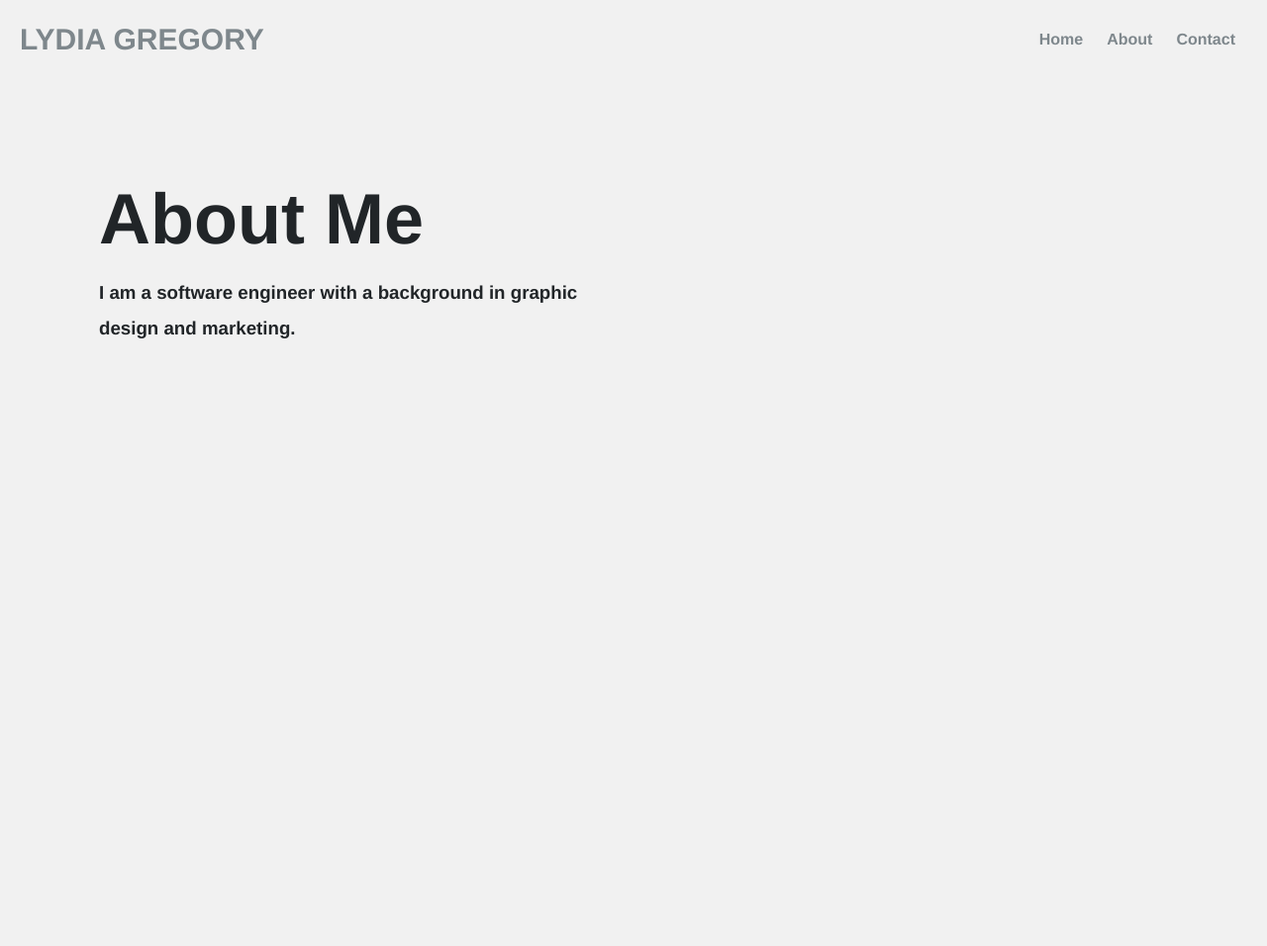
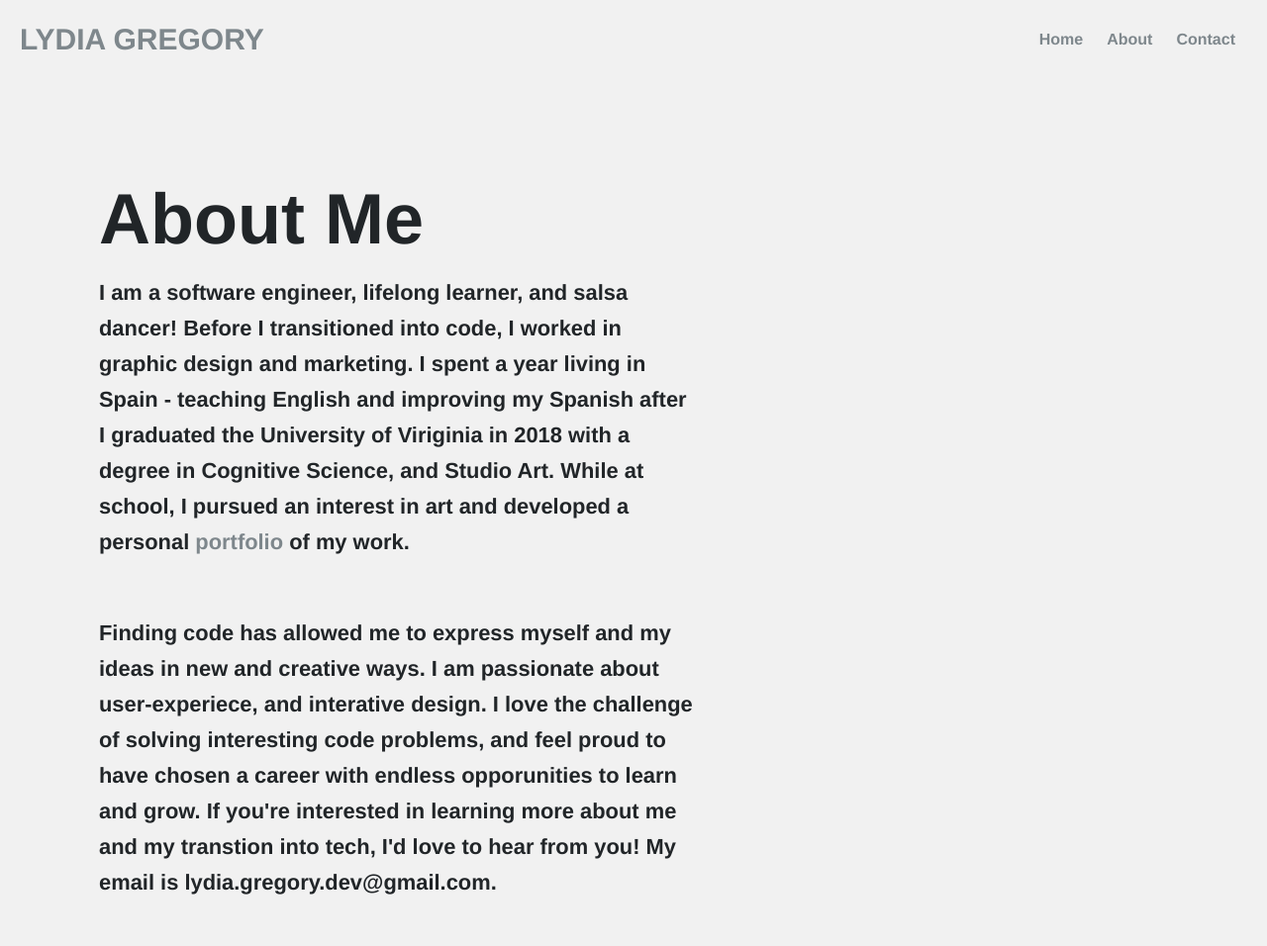
Before and after one commit to ljg2gb/Portfolio, a Gatsby site: page /about in a window 1280 px wide. Shown: the whole page at 99% size. Before the commit the page ends 800 px from the top, so only its background shows below. Built offline with nearby package versions, Linux system fonts and the light colour scheme; Gatsby itself is replaced by a stand-in of ours.

Commit message:
adds information to about page

```diff
--- a/src/pages/about.js
+++ b/src/pages/about.js
@@ -3,7 +3,13 @@ import Nav from "../components/nav";
 import Main from "../components/headerLayout";
 
 const title = 'About Me'
-const text = 'I am a software engineer with a background in graphic design and marketing.'
+const text =
+    <div>
+        <h3>I am a software engineer, lifelong learner, and salsa dancer! Before I transitioned into code, I worked in graphic design and marketing. I spent a year living in Spain - teaching English and improving my Spanish after I graduated the University of Viriginia in 2018 with a degree in Cognitive Science, and Studio Art. While at school, I pursued an interest in art and developed a personal <a href='https://ljg2gb.myportfolio.com/'>portfolio</a> of my work.</h3>
+        <br/>
+        <h3>Finding code has allowed me to express myself and my ideas in new and creative ways. I am passionate about user-experiece, and interative design. I love the challenge of solving interesting code problems, and feel proud to have chosen a career with endless opporunities to learn and grow. If you're interested in learning more about me and my transtion into tech, I'd love to hear from you! My email is lydia.gregory.dev@gmail.com.</h3>
+        <br/>
+    </div>
 
 export default function About() {
   return (
--- a/src/pages/index.js
+++ b/src/pages/index.js
@@ -3,7 +3,7 @@ import Nav from "../components/nav";
 import Announcement from "../components/headerLayout";
 
 const title = 'Welcome'
-const text = <h3>I'm glad you're here. I'll be launching my portfolio soon! In the meantime, you can learn more about me on <a href="https://github.com/ljg2gb">Github</a> and <a href="https://www.linkedin.com/in/lydia-gregory/">LinkedIn</a>.</h3>
+const text = <h3>I'm glad you're here! I'll be launching my portfolio soon. In the meantime, you can learn more about me on <a href="https://github.com/ljg2gb">Github</a> and <a href="https://www.linkedin.com/in/lydia-gregory/">LinkedIn</a>.</h3>
 
 export default function Home() {
   return (
--- a/src/styles/index.sass
+++ b/src/styles/index.sass
@@ -62,7 +62,7 @@ nav
 
 
 .layout
-    width: 500px
+    width: 600px
     margin-top: 100px
     margin-left: 100px
     h1
```
Also changed, not shown: 1 other file.
